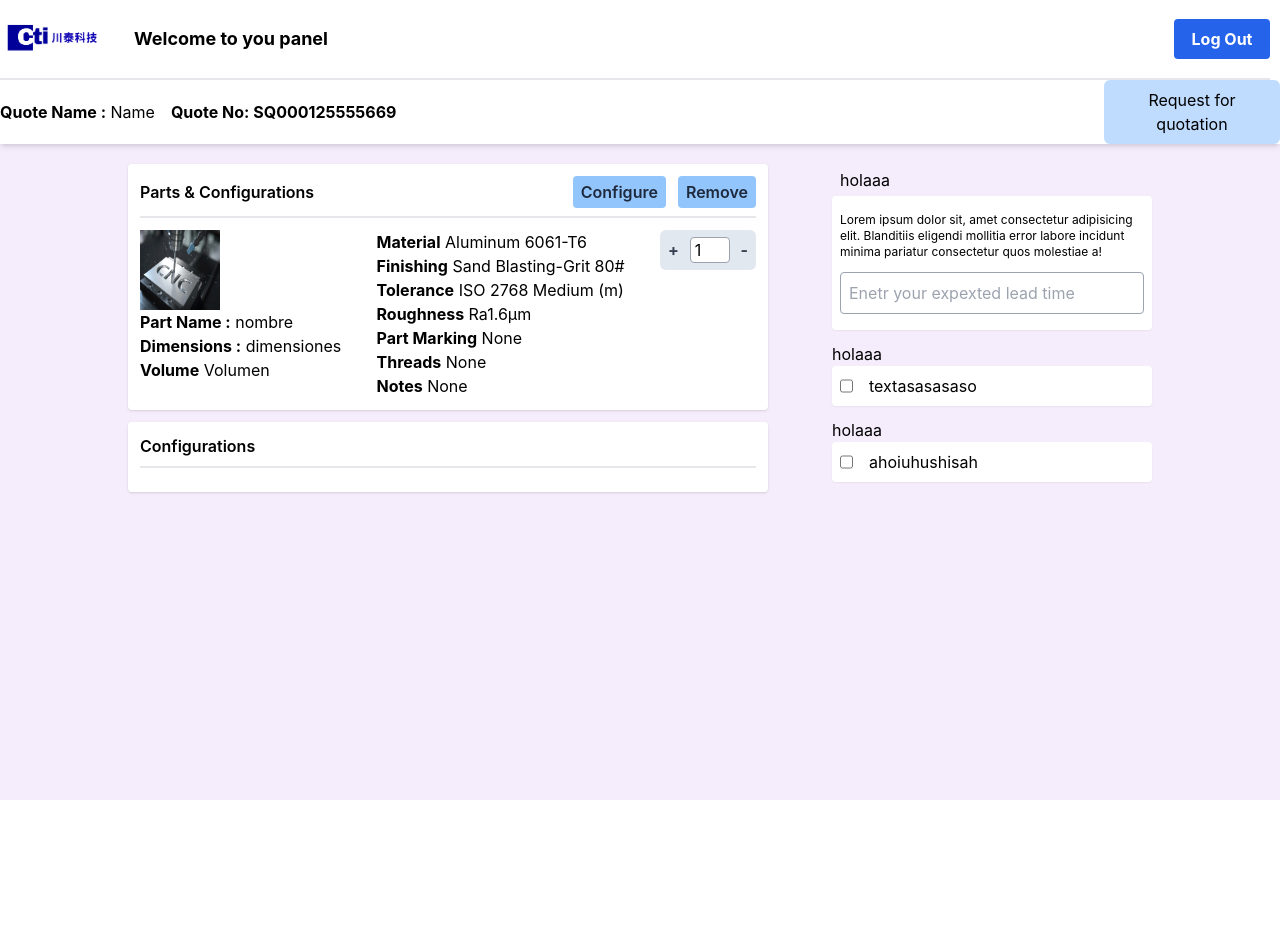
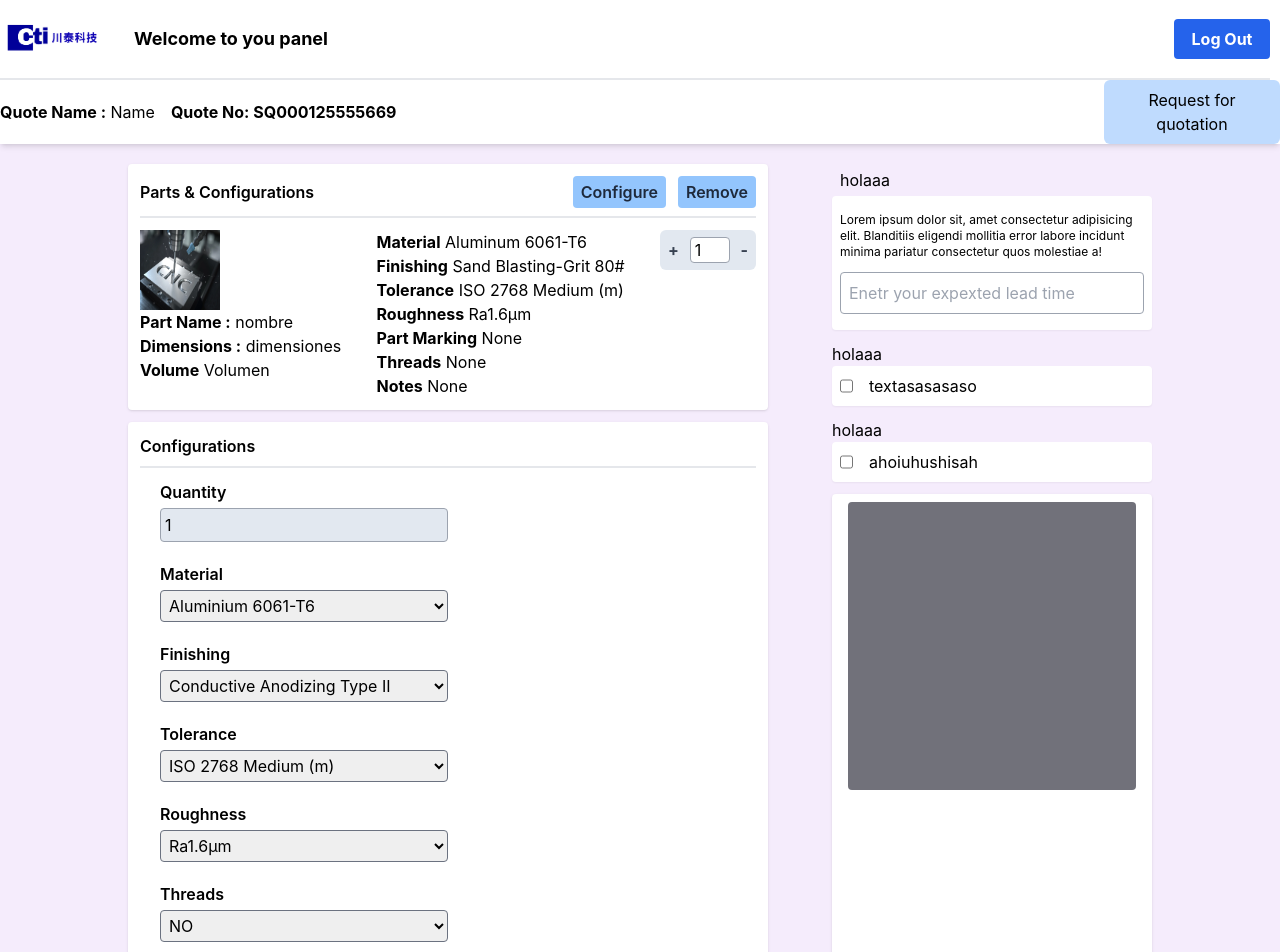
Before and after one commit to EdondjiIbolo/Dachuan-React, a React (Vite) app: page /panel/new-quotation/settings in a window 1280 px wide. Shown: the top 952 px of the page. Before the commit the page ends 800 px from the top, so only its background shows below. Built offline with nearby package versions, Linux system fonts and the light colour scheme.

Commit message:
last update

```diff
--- a/src/components/pages/Buy Pages/CustomQuotation.jsx
+++ b/src/components/pages/Buy Pages/CustomQuotation.jsx
@@ -1,25 +1,28 @@
+import { UploadFileIcon, UploadIcon } from "../../Icons";
+import "../../sections/quotations.css";
+
 export function CustomQuotation() {
   return (
     <main className="pt-20  min-h-screen main-body">
-      <header className="h-16 flex items-center  bg-white shadow-md  ">
-        <section className="flex w-full items-center justify-between max-w-[1310px] m-auto">
+      <header className="sm:h-16 h-24 flex items-center  bg-white shadow-md  ">
+        <article className="flex flex-col gap-3 sm:flex-row w-full items-center justify-between max-w-[1310px] m-auto">
           <section className="flex gap-4 items-center ">
-            <p>
+            <p className="sm:text-base text-xs">
               <b>Quote Name :</b> Name
             </p>
-            <p>
+            <p className="sm:text-base text-xs">
               <b>Quote No: SQ000125555669</b>
             </p>
           </section>
           <button className="p-2 px-2 w-44 bg-blue-200 rounded-md hover:bg-blue-400 transition-all duration-150 ease-linear hover:scale-x-[1.02] hover:text-white text blue-800">
             Request for quotation
           </button>
-        </section>
+        </article>
       </header>
-      <main className="sm:px-32 py-5 flex gap-16 flex-col sm:flex-row">
+      <main className="md:px-32 px-2 py-5 flex gap-16 flex-col sm:flex-row">
         <section className="sm:w-2/3 flex flex-col  gap-3">
           <section className="  shadow rounded flex flex-col gap-3 bg-white p-3 ">
-            <header className="flex border-b-2 pb-2 justify-between items-center">
+            <header className="flex sm:flex-row flex-col gap-2 border-b-2 pb-2 justify-between items-center">
               <h2 className="font-semibold">Parts & Configurations</h2>
               <div className="flex gap-3">
                 <button className="bg-blue-300 p-1 rounded text-slate-800 px-2 font-semibold">
@@ -88,7 +91,112 @@ export function CustomQuotation() {
             <header className="flex border-b-2 pb-2 justify-between items-center">
               <h2 className="font-semibold"> Configurations</h2>
             </header>
-            <section className="flex gap-3 justify-between items-start "></section>
+            <form className="flex gap-5 flex-col pl-5">
+              <label className="flex flex-col gap-1">
+                <p className="font-semibold">Quantity</p>
+                <input
+                  type="number"
+                  inputMode="number"
+                  defaultValue={1}
+                  className="bg-slate-200 w-72 p-1 rounded border outline-none border-gray-400"
+                />
+              </label>
+              <label className="flex flex-col gap-1">
+                <p className="font-semibold">Material</p>
+                <select
+                  name="Maetrial"
+                  className="p-1 w-72 border rounded border-gray-500 outline-none"
+                >
+                  <option value="Aluminium 6061-T6">Aluminium 6061-T6</option>
+                  <option value="Aluminium 6061-T6">Aluminium 6061-T6</option>
+                  <option value="Aluminium 6061-T6">Aluminium 6061-T6</option>
+                  <option value="Aluminium 6061-T6">Aluminium 6061-T6</option>
+                  <option value="Aluminium 6061-T6">Aluminium 6061-T6</option>
+                </select>
+              </label>
+              <label className="flex flex-col gap-1">
+                <p className="font-semibold">Finishing</p>
+                <select
+                  name="Finishing"
+                  className="p-1 w-72 border rounded border-gray-500 outline-none"
+                >
+                  <option value="Conductive Anodizing Type II">
+                    Conductive Anodizing Type II
+                  </option>
+                  <option value="Conductive Anodizing Type II">
+                    Conductive Anodizing Type II
+                  </option>
+                  <option value="Conductive Anodizing Type II">
+                    Conductive Anodizing Type II
+                  </option>
+                  <option value="Conductive Anodizing Type II">
+                    Conductive Anodizing Type II
+                  </option>
+                  <option value="Conductive Anodizing Type II">
+                    Conductive Anodizing Type II
+                  </option>
+                </select>
+              </label>
+              <label className="flex flex-col gap-1">
+                <p className="font-semibold">Tolerance</p>
+                <select
+                  name="Finishing"
+                  className="p-1 w-72 border rounded border-gray-500 outline-none"
+                >
+                  <option value=" ISO 2768 Medium (m) ">
+                    ISO 2768 Medium (m)
+                  </option>
+                  <option value=" ISO 2768 Medium (m) ">
+                    ISO 2768 Medium (m)
+                  </option>
+                  <option value=" ISO 2768 Medium (m) ">
+                    ISO 2768 Medium (m)
+                  </option>
+                  <option value=" ISO 2768 Medium (m) ">
+                    ISO 2768 Medium (m)
+                  </option>
+                  <option value=" ISO 2768 Medium (m) ">
+                    ISO 2768 Medium (m)
+                  </option>
+                </select>
+              </label>
+              <label className="flex flex-col gap-1">
+                <p className="font-semibold">Roughness</p>
+                <select
+                  name="Roughness"
+                  className="p-1 w-72 border rounded border-gray-500 outline-none"
+                >
+                  Ra1.6μm
+                  <option value="Ra1.6μm">Ra1.6μm</option>
+                  <option value="Ra1.6μm">Ra1.6μm</option>
+                  <option value="Ra1.6μm">Ra1.6μm</option>
+                  <option value="Ra1.6μm">Ra1.6μm</option>
+                  <option value="Ra1.6μm">Ra1.6μm</option>
+                </select>
+              </label>
+              <label className="flex flex-col gap-1">
+                <p className="font-semibold">Threads</p>
+                <select
+                  name="Threads"
+                  className="p-1 w-72 border rounded border-gray-500 outline-none"
+                >
+                  <option value="NO">NO</option>
+                  <option value="Yes, as 2D Technical Drawing">
+                    Yes, as 2D Technical Drawing
+                  </option>
+                </select>
+              </label>
+              <div>
+                <p className="font-bold">*2D Technical Drawing</p>
+                <label className="flex flex-col gap-1 cursor-pointer hover:border-2 transition-all duration-150 ease-linear p-3 h-32 border border-dashed border-blue-600 w-72 justify-center rounded items-center">
+                  <input type="file" className="hidden" />
+                  <UploadIcon />
+                  <p className="font-medium text-zinc-600">
+                    Upload your 2D file
+                  </p>
+                </label>
+              </div>
+            </form>
           </section>
         </section>
         <section className="sm:w-1/3 flex flex-col gap-3">
@@ -122,6 +230,11 @@ export function CustomQuotation() {
               <p>ahoiuhushisah</p>
             </article>
           </article>
+          <section className="flex-grow bg-white rounded shadow p-2 px-4">
+            <picture>
+              <div className="w-full aspect-square rounded bg-zinc-500"></div>
+            </picture>
+          </section>
         </section>
       </main>
     </main>
--- /dev/null
+++ b/src/components/sections/quotations.css
@@ -0,0 +1,5 @@
+@media screen and (max-width: 376px) {
+  p {
+    font-size: 0.75rem;
+  }
+}
```
